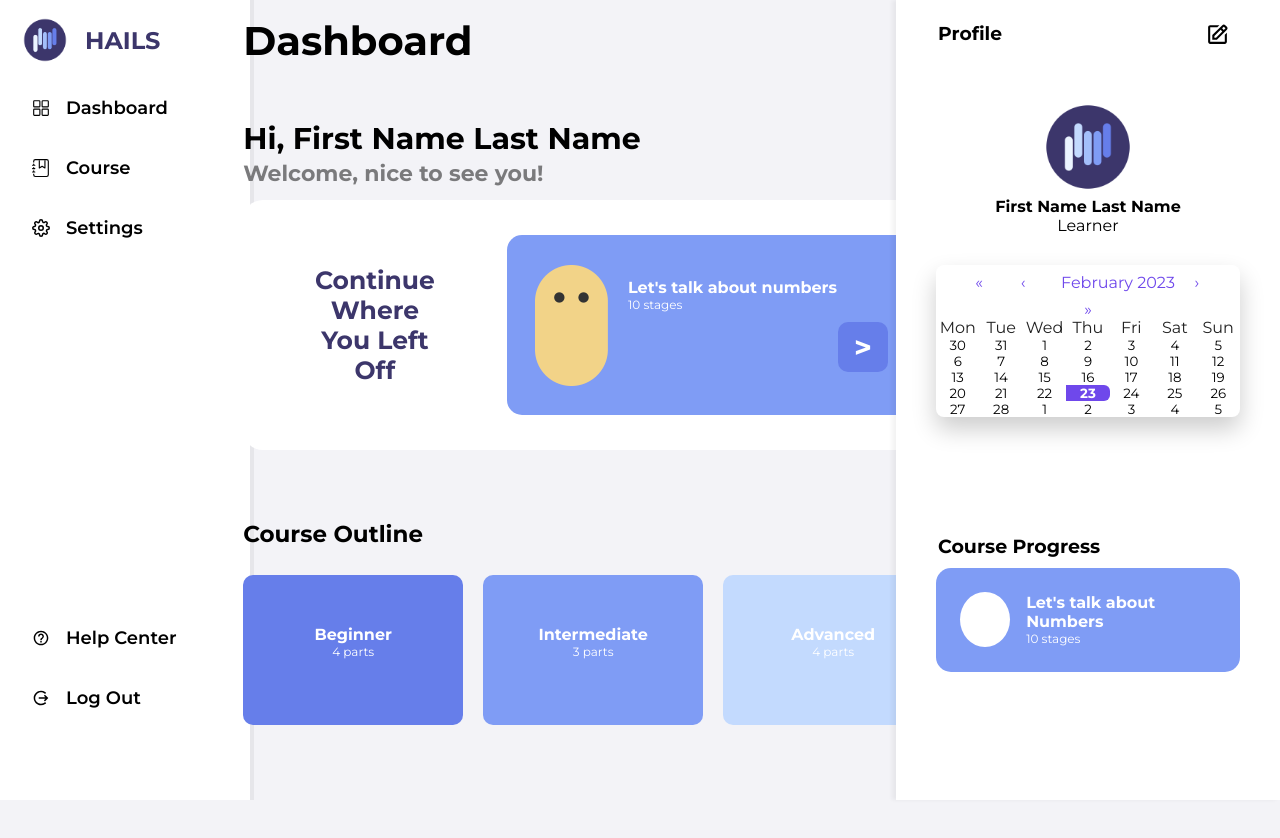
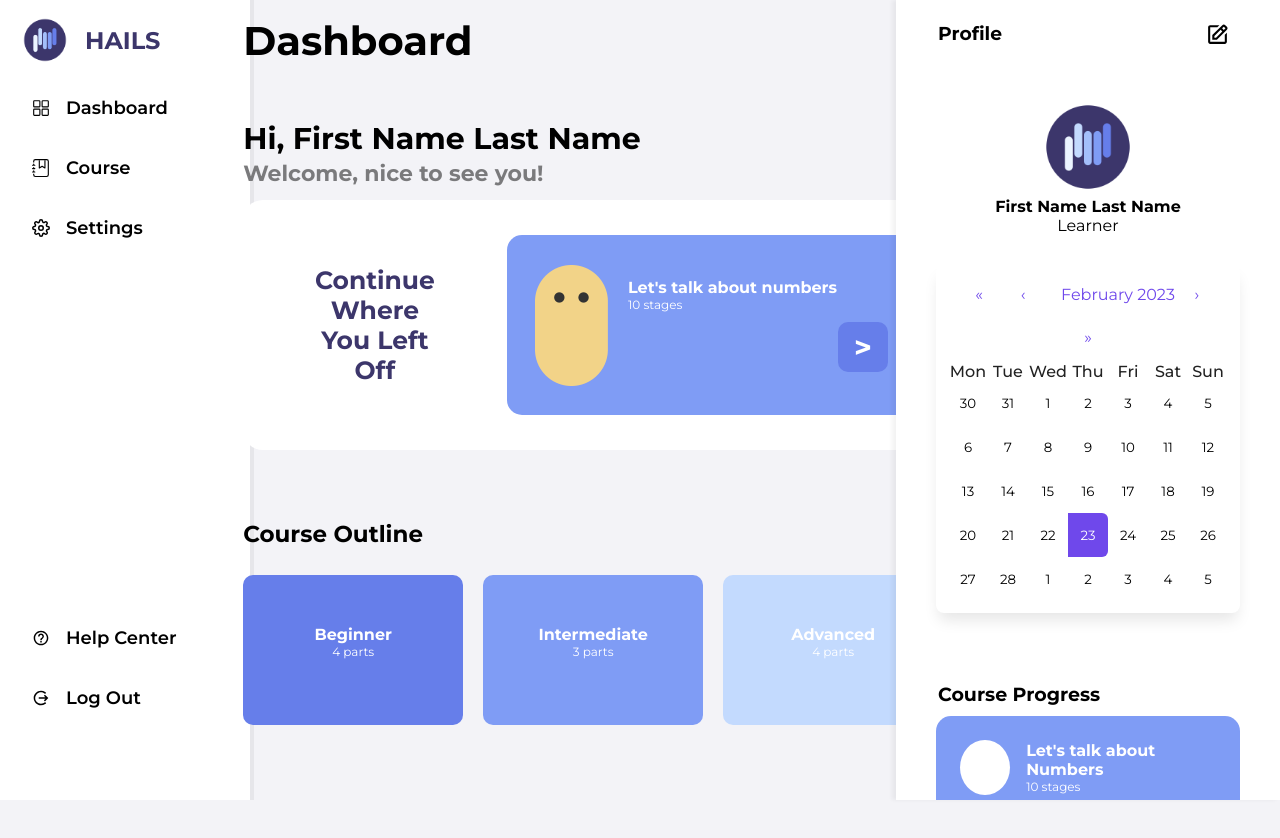
Before and after one commit to geromeandrew/HAILS, a React (Create React App) app in the folder frontend/: page /dashboard in a window 1280 px wide. Shown: the top 838 px of the page. Built offline with nearby package versions, Linux system fonts and the light colour scheme.

Commit message:
Fixed calendar

```diff
--- a/frontend/src/assets/styles/Calendar.css
+++ b/frontend/src/assets/styles/Calendar.css
@@ -1,13 +1,18 @@
 .react-calendar {
-    width: 400px;
+    width: 100%;
+    height: auto;
     max-width: 100%;
     background-color: #fff;
     color: #222;
     border-radius: 8px;
-    box-shadow: 0 12px 24px rgba(0, 0, 0, 0.2);
+    /* box-shadow: 0 12px 24px rgba(0, 0, 0, 0.2); */
     line-height: 1.125em;
     text-align: center;
-    display: grid;
+    display: flex;
+    flex-direction: column;
+    padding: 12px;
+    font-weight: 500;
+    box-shadow: 0px 10px 15px -3px rgba(0,0,0,0.1);
    }
 
 .react-calendar__navigation button {
@@ -16,6 +21,7 @@
     background: none;
     font-size: 16px;
     margin-top: 8px;
+    margin-bottom: 16px;
 }
 
 .react-calendar__navigation button:enabled:hover,
@@ -106,3 +112,8 @@ abbr[title] {
     background-color: #EBEBF0;
     border-radius: 50%;
 }
+
+.react-calendar__tile {
+    height: 44px;
+    font-weight: 400;
+}
--- a/frontend/src/assets/styles/Profile.css
+++ b/frontend/src/assets/styles/Profile.css
@@ -28,9 +28,9 @@
     height: 100px;
 }
 
-.calendar {
+/* .calendar {
     height: 200px;
-}
+} */
 .course-header{
     display: flex;
     justify-content: flex-start;
```
